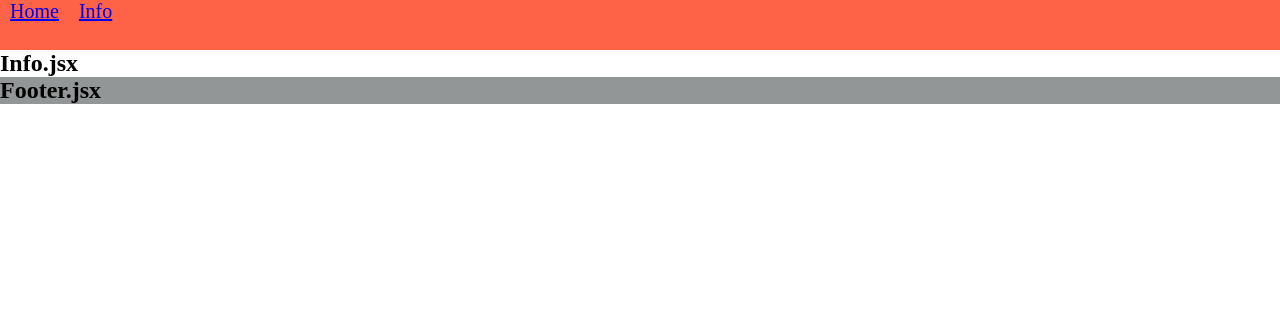
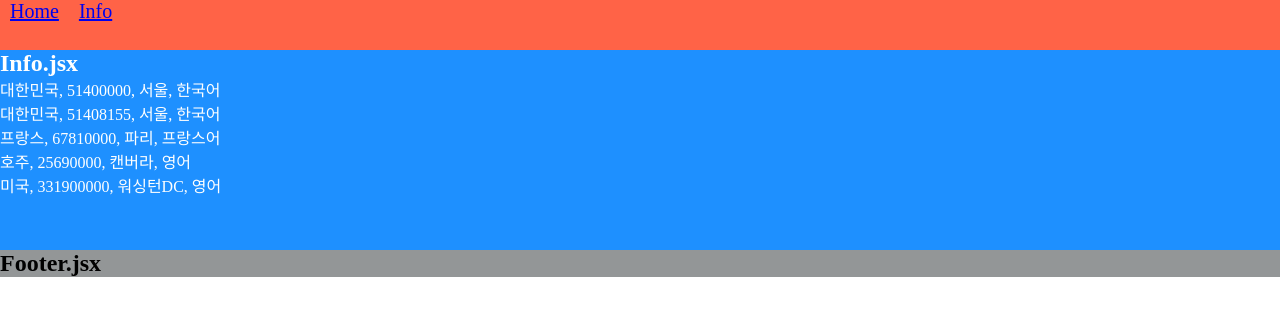
Before and after one commit to codingrecipe1/react_basic, a React (Create React App) app: page /info in a window 1280 px wide. Shown: the top 316 px of the page. Built offline with nearby package versions, Linux system fonts and the light colour scheme.

Commit message:
04_object 출력하기

```diff
--- a/src/App.css
+++ b/src/App.css
@@ -17,6 +17,12 @@
     height: 200px;
 }
 
+.page {
+    background-color: dodgerblue;
+    height: 200px;
+    color: white;
+}
+
 .footer {
     background-color: #939697;
 }
--- a/src/pages/Info.jsx
+++ b/src/pages/Info.jsx
@@ -1,7 +1,46 @@
+// javascript object 출력
+
+const nation = {
+    name: "대한민국",
+    population: 51400000,
+    capital: "서울",
+    language: "한국어"
+}
+
+const nations = [{
+    name: "대한민국",
+    population: 51408155,
+    capital: "서울",
+    language: "한국어"
+},
+{
+    name: "프랑스",
+    population: 67810000,
+    capital: "파리",
+    language: "프랑스어"
+},
+{
+    name: "호주",
+    population: 25690000,
+    capital: "캔버라",
+    language: "영어"
+},
+{
+    name: "미국",
+    population: 331900000,
+    capital: "워싱턴DC",
+    language: "영어"
+}]
+
 const Info = () => {
-    return(
+
+    return (
         <div className="info-page page">
             <h2>Info.jsx</h2>
+            <p>{nation.name}, {nation.population}, {nation.capital}, {nation.language}</p>
+            {nations.map(n => (
+                <p>{n.name}, {n.population}, {n.capital}, {n.language}</p>
+            ))}
         </div>
     );
 }
```
